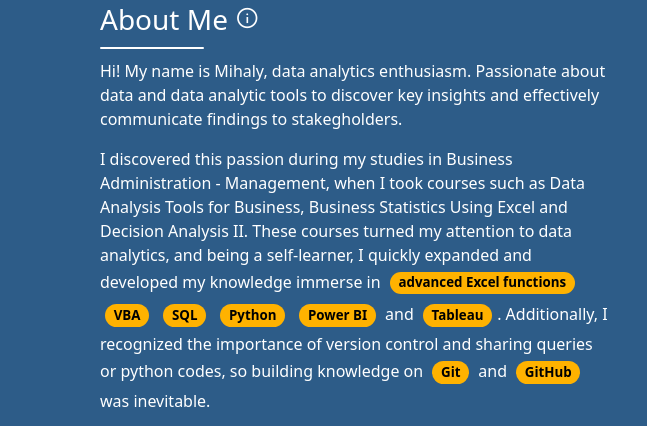
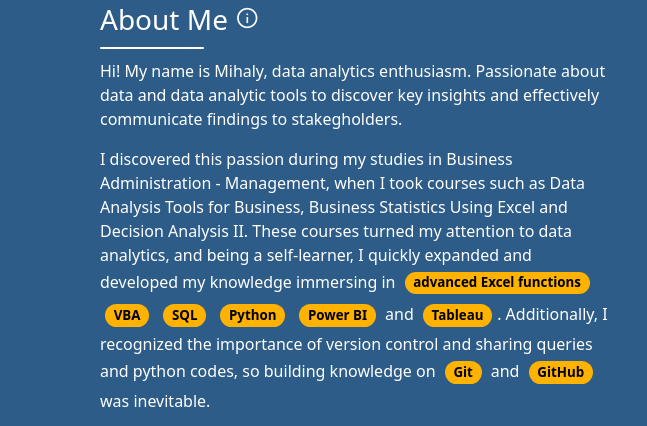
Before and after one commit to MikeCob/projects, a plain HTML site: page index.html in a window 1280 px wide. Shown: the part 897-1323 px from the top of the page, 0-647 px from the left. Drawn offline with nearby package versions, Linux system fonts and the light colour scheme.

Commit message:
Spelling correction

```diff
--- a/index.html
+++ b/index.html
@@ -32,7 +32,7 @@
                     </span></h3>
                     <div class="line2"></div>
             <p>Hi! My name is Mihaly, data analytics enthusiasm. Passionate about data and data analytic tools to discover key insights and effectively communicate findings to stakegholders.</p>
-            <p>I discovered this passion during my studies in Business Administration - Management, when I took courses such as Data Analysis Tools for Business, Business Statistics Using Excel and Decision Analysis II. These courses turned my attention to data analytics, and being a self-learner, I quickly expanded and developed my knowledge immerse in <span class="badge rounded-pill">advanced Excel functions</span> <span class="badge rounded-pill">VBA</span> <span class="badge rounded-pill">SQL</span> <span class="badge rounded-pill">Python</span> <span class="badge rounded-pill">Power BI</span> and <span class="badge rounded-pill">Tableau</span>. Additionally, I recognized the importance of version control and sharing queries or python codes, so building knowledge on <span class="badge rounded-pill">Git</span> and <span class="badge rounded-pill">GitHub</span> was inevitable.</p>
+            <p>I discovered this passion during my studies in Business Administration - Management, when I took courses such as Data Analysis Tools for Business, Business Statistics Using Excel and Decision Analysis II. These courses turned my attention to data analytics, and being a self-learner, I quickly expanded and developed my knowledge immersing in <span class="badge rounded-pill">advanced Excel functions</span> <span class="badge rounded-pill">VBA</span> <span class="badge rounded-pill">SQL</span> <span class="badge rounded-pill">Python</span> <span class="badge rounded-pill">Power BI</span> and <span class="badge rounded-pill">Tableau</span>. Additionally, I recognized the importance of version control and sharing queries and python codes, so building knowledge on <span class="badge rounded-pill">Git</span> and <span class="badge rounded-pill">GitHub</span> was inevitable.</p>
             <p>As I combine my knowledge in Business Analysis and Data Analysis, I am motivated to seize every opportunity to use and develop my skills in helping organizations.</p>
         </div>
             <div class="col-md-auto">
```
